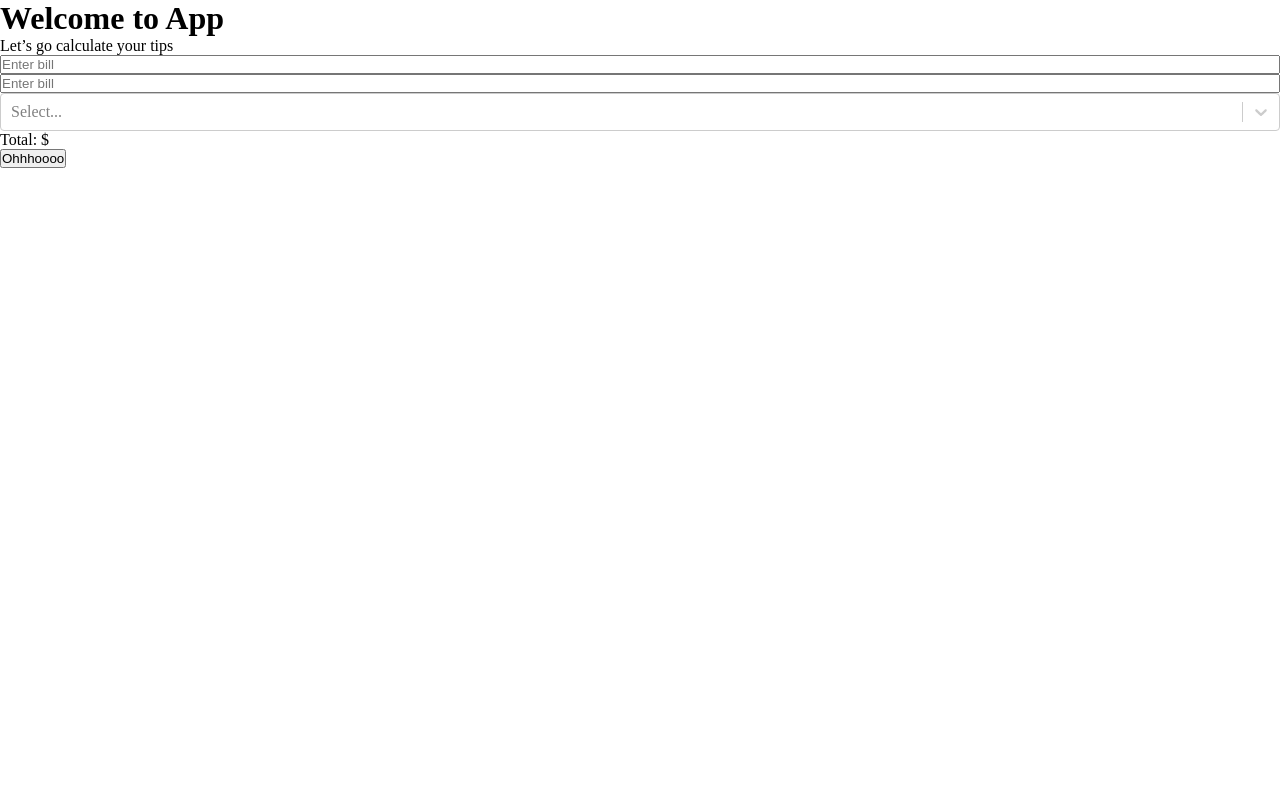
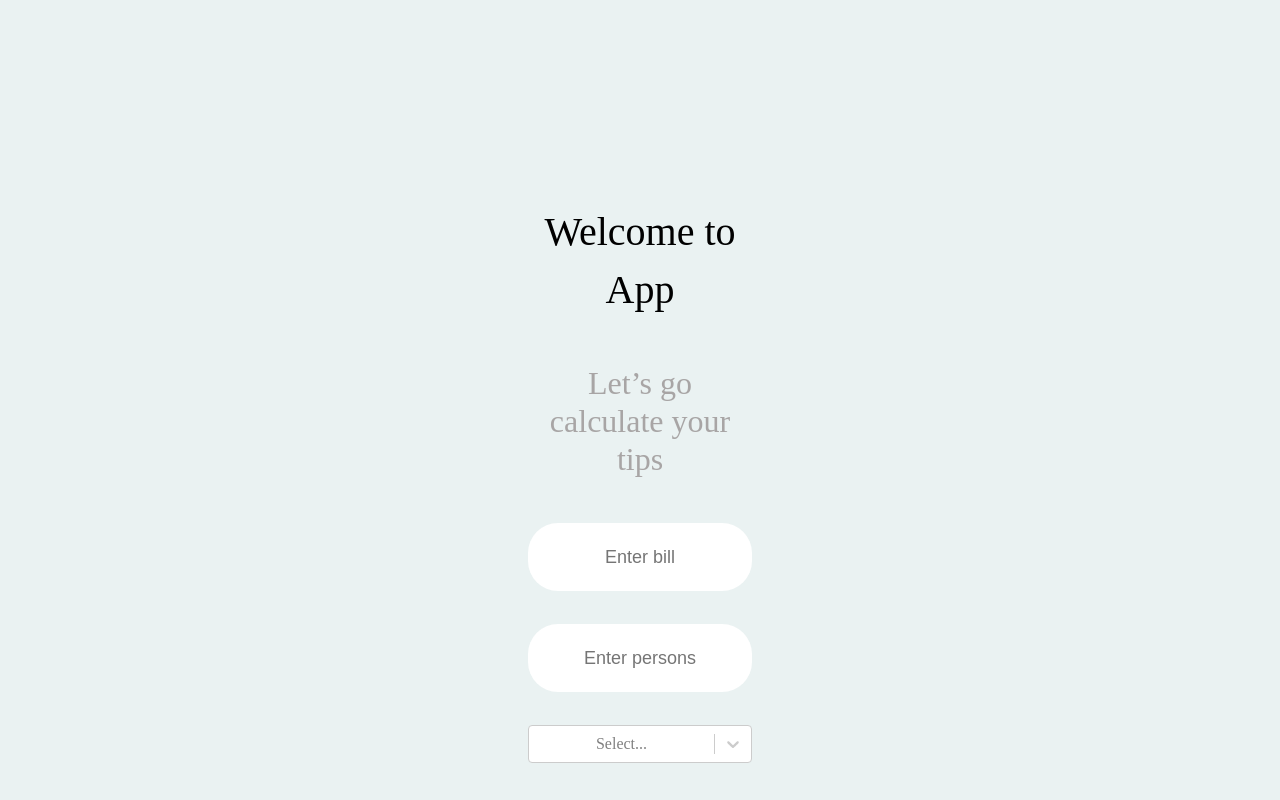
Before and after one commit to AndreiBats/react-tips-calculator, a React (Create React App) app: page / in a window 1280 px wide. Shown: the top 800 px of the page. Built offline with nearby package versions, Linux system fonts and the light colour scheme.

Commit message:
feat: add input with useInput

```diff
--- a/src/components/button/Button.tsx
+++ b/src/components/button/Button.tsx
@@ -1,11 +1,17 @@
 import { StyledButton, ButtonTips } from "./styles";
+import { Pictures } from "../../types";
+import { useState } from "react";
 
 export const Button = () => {
-  const buttonText = "Ohhhoooo";
+  const [total, setTotal] = useState(0);
+
+  const handleTotal = () => {};
 
   return (
     <StyledButton>
-      <ButtonTips>{buttonText}</ButtonTips>
+      <ButtonTips type="button" onClick={handleTotal}>
+        Ohhhoooo {Pictures.Beer}
+      </ButtonTips>
     </StyledButton>
   );
 };
--- a/src/components/button/styles.ts
+++ b/src/components/button/styles.ts
@@ -1,9 +1,18 @@
 import styled from "styled-components";
+import { Colors } from "../../types";
 
 const StyledButton = styled.div``;
 
 const ButtonTips = styled.button`
   text-align: center;
+  background-color: ${Colors.Green};
+  padding: 13px 140px;
+  border: none;
+  font-weight: 400;
+  font-size: 24px;
+  line-height: 35px;
+  color: ${Colors.White};
+  margin-top: 45px;
 `;
 
 export { StyledButton, ButtonTips };
--- a/src/components/customselect/CustomSelect.tsx
+++ b/src/components/customselect/CustomSelect.tsx
@@ -1,9 +1,19 @@
+import { useState } from "react";
 import Select from "react-select";
+import { StyledCustomSelect } from "./styles";
+
+const options = [
+  { value: "10%", label: "10%" },
+  { value: "15%", label: "15%" },
+  { value: "20%", label: "20%" },
+];
 
 export const CustomSelect = () => {
+  const [curentValue, setCurentValue] = useState("10%");
+
   return (
-    <div>
-      <Select />
-    </div>
+    <StyledCustomSelect>
+      <Select options={options} />
+    </StyledCustomSelect>
   );
 };
--- /dev/null
+++ b/src/components/customselect/styles.ts
@@ -0,0 +1,7 @@
+import styled from "styled-components";
+
+const StyledCustomSelect = styled.div`
+  margin-bottom: 45px;
+`;
+
+export { StyledCustomSelect };
--- a/src/components/form/Form.tsx
+++ b/src/components/form/Form.tsx
@@ -1,19 +1,22 @@
+import { useState } from "react";
 import { Button } from "../button/Button";
 import { CustomSelect } from "../customselect/CustomSelect";
 import { Input } from "../input/Input";
 import { Description, StyledForm, Title, Total } from "./styles";
 
 export const Form = () => {
-  const title = "Welcome to App";
-  const description = "Let’s go calculate your tips";
+  const [total, setTotal] = useState(0);
 
+  const handleChange = () => {
+    setTotal(total + 1);
+  };
   return (
-    <StyledForm>
-      <Title>{title}</Title>
-      <Description>{description}</Description>
+    <StyledForm onSubmit={handleChange}>
+      <Title>Welcome to App</Title>
+      <Description>Let’s go calculate your tips</Description>
       <Input />
       <CustomSelect />
-      <Total>Total: ${}</Total>
+      <Total>Total: {total}</Total>
       <Button />
     </StyledForm>
   );
--- a/src/components/form/styles.ts
+++ b/src/components/form/styles.ts
@@ -1,8 +1,32 @@
 import styled from "styled-components";
+import { Colors } from "../../types";
 
-const StyledForm = styled.div``;
-const Title = styled.h1``;
-const Description = styled.p``;
-const Total = styled.span``;
+const StyledForm = styled.div`
+  background-color: ${Colors.Gray};
+  max-width: 1512px;
+  text-align: center;
+  padding: 203px 528px 138px;
+  margin: 0 auto;
+`;
+const Title = styled.h1`
+  font-weight: 400;
+  font-size: 40px;
+  line-height: 58px;
+  color: ${Colors.Black};
+  margin-bottom: 45px;
+`;
+const Description = styled.p`
+  font-weight: 400;
+  font-size: 32px;
+  line-height: 38px;
+  color: rgba(117, 108, 108, 0.57);
+  margin-bottom: 45px;
+`;
+const Total = styled.span`
+  font-size: 24px;
+  line-height: 35px;
+  color: ${Colors.Black};
+  margin-bottom: 45px;
+`;
 
 export { StyledForm, Title, Description, Total };
--- a/src/components/input/Input.tsx
+++ b/src/components/input/Input.tsx
@@ -1,10 +1,27 @@
+import { ChangeEvent, useState } from "react";
+import { useInput } from "../../hooks/useInput";
 import { StyledInput, BillInput, PersonInput } from "./styles";
 
 export const Input = () => {
+  const bill = useInput();
+  const person = useInput();
+
+  // const [bill, setBill] = useState<string>("");
+  // const [person, setPerson] = useState<string>("");
+
+  // const handleInputBill = (event: ChangeEvent<HTMLInputElement>) => {
+  //   setBill(event.target.value);
+  //   console.log(event.target.value);
+  // };
+  // const handleInputPerson = (event: ChangeEvent<HTMLInputElement>) => {
+  //   setPerson(event.target.value);
+  //   console.log(event.target.value);
+  // };
+
   return (
     <StyledInput>
-      <BillInput type="text" placeholder="Enter bill" />
-      <PersonInput type="text" placeholder="Enter bill" />
+      <BillInput type="text" placeholder="Enter bill" {...bill} />
+      <PersonInput type="text" placeholder="Enter persons" {...person} />
     </StyledInput>
   );
 };
--- a/src/components/input/styles.ts
+++ b/src/components/input/styles.ts
@@ -4,7 +4,26 @@ const StyledInput = styled.div`
   display: flex;
   flex-direction: column;
 `;
-const BillInput = styled.input``;
-const PersonInput = styled.input``;
+const BillInput = styled.input`
+  border-radius: 30px;
+  border: none;
+  text-align: center;
+  margin-bottom: 33px;
+  padding: 21px 0;
+  font-size: 18px;
+  line-height: 26px;
+  color: rgba(117, 108, 108, 0.6);
+`;
+
+const PersonInput = styled.input`
+  border-radius: 30px;
+  border: none;
+  text-align: center;
+  margin-bottom: 33px;
+  padding: 21px 0;
+  font-size: 18px;
+  line-height: 26px;
+  color: rgba(117, 108, 108, 0.6);
+`;
 
 export { StyledInput, BillInput, PersonInput };
--- /dev/null
+++ b/src/hooks/useInput.ts
@@ -0,0 +1,14 @@
+import { ChangeEvent, useState } from "react";
+
+export const useInput = (initialState: string = "") => {
+  const [value, setValue] = useState<string>(initialState);
+
+  const onChange = (event: ChangeEvent<HTMLInputElement>): void => {
+    setValue(event.target.value);
+  };
+
+  return {
+    value,
+    onChange,
+  };
+};
--- a/src/styles.ts
+++ b/src/styles.ts
@@ -1,3 +1,4 @@
 import styled from "styled-components";
+import { Colors } from "./types";
 
 export const Wrapper = styled.div``;
--- /dev/null
+++ b/src/types/index.ts
@@ -0,0 +1,11 @@
+export enum Colors {
+  LightGreen = "#77E0D1",
+  Green = "#2ED2C9",
+  Gray = "#EAF2F2",
+  White = "#FFFFFF",
+  Black = "#000000",
+}
+
+export enum Pictures {
+  Beer = "🍻",
+}
--- a/src/ui/GlobalStyles.ts
+++ b/src/ui/GlobalStyles.ts
@@ -1,4 +1,5 @@
 import { createGlobalStyle } from "styled-components";
+import { Colors } from "../types";
 
 export const GlobalStyles = createGlobalStyle`
 * {
@@ -6,4 +7,9 @@ export const GlobalStyles = createGlobalStyle`
     padding: 0;
     box-sizing: border-box;
 }
+
+body {
+    background-color: ${Colors.LightGreen};
+
+}
 `;
```
